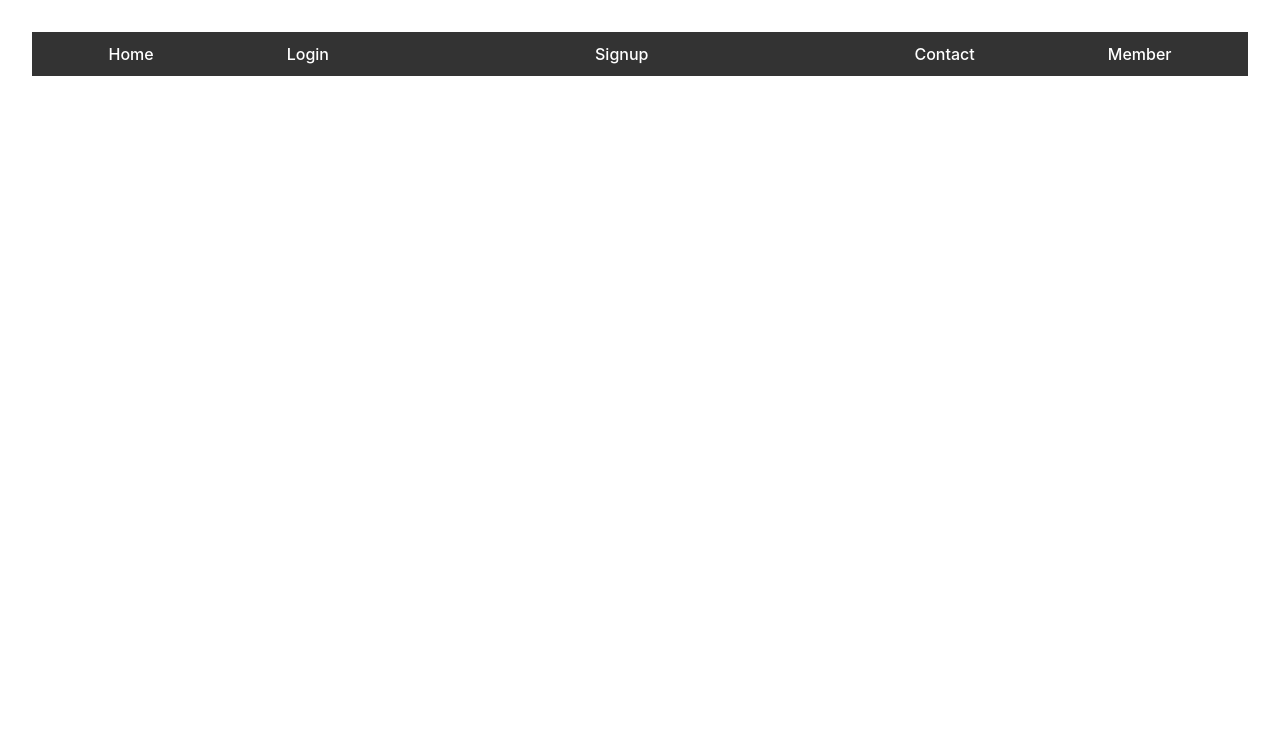
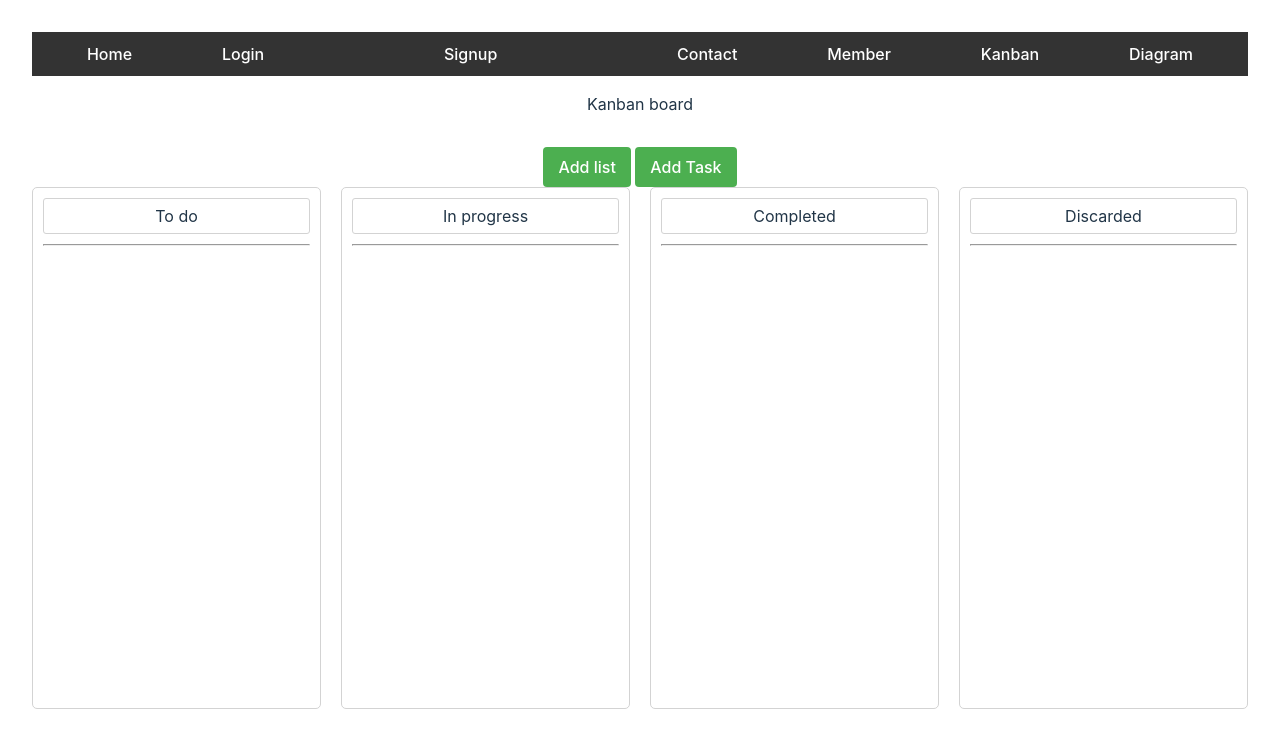
Before and after one commit to ThomasSA-Git/NodeExamProject, a Svelte app in the folder client/: page /kanban in a window 1280 px wide. Shown: the top 748 px of the page. Built offline with nearby package versions, Linux system fonts and the light colour scheme.

Commit message:
can add to kanban and start of diagram

```diff
--- a/client/package.json
+++ b/client/package.json
@@ -11,7 +11,10 @@
   "devDependencies": {
     "@sveltejs/vite-plugin-svelte": "^2.4.2",
     "svelte": "^4.0.5",
-    "svelte-navigator": "^3.2.2",
+    "svelvet": "^9.0.0",
     "vite": "^4.4.5"
+  },
+  "dependencies": {
+    "svelte-navigator": "^3.2.2"
   }
 }
--- a/client/src/App.svelte
+++ b/client/src/App.svelte
@@ -7,9 +7,11 @@
   import Member from "./pages/MemberPage/MemberPage.svelte";
   import Admin from "./pages/Admin/Admin.svelte";
   import PrivateRoute from "./components/RouteProtection/PrivateRoute.svelte";
+  import ResetPassword from "./pages/ResetPassword/ResetPassword.svelte";
+  import Kanban from "./pages/Kanban/Kanban.svelte";
   import { user, role } from "./store/stores.js";
   import { url } from "./util/apiUrl";
-  import ResetPassword from "./pages/ResetPassword/ResetPassword.svelte";
+  import Diagram from "./pages/Diagram/Diagram.svelte";
 
   import { onMount } from "svelte";
 
@@ -23,18 +25,12 @@
     }
   });
 
-  let showDropdown = false;
-
   async function handleLogout() {
     await fetch(url + "auth/logout", {
       credentials: "include",
     });
     $user = null;
     localStorage.clear();
-  }
-
-  function toggleDropdown() {
-    showDropdown = !showDropdown;
   }
 </script>
 
@@ -51,6 +47,10 @@
 
     <Link to="/memberpage">Member</Link>
 
+    <Link to="/kanban">Kanban</Link>
+
+    <Link to="/diagram">Diagram</Link>
+
     {#if $user != null && $role == "admin"}
       <Link to="/adminpage">Admin</Link>
     {/if}
@@ -66,6 +66,8 @@
     <Route path="/signup"><Signup /></Route>
     <Route path="/resetpassword"><ResetPassword /></Route>
     <Route path="/contact"><Contact /></Route>
+    <Route path="/kanban"><Kanban /></Route>
+    <Route path="/diagram"><Diagram /></Route>
     <PrivateRoute path="/memberpage" let:location>
       <Member />
     </PrivateRoute>
--- /dev/null
+++ b/client/src/assets/modal/TaskModal.svelte
@@ -0,0 +1,108 @@
+<script>
+  import { createEventDispatcher } from 'svelte';
+
+  export let addTask;
+
+  let taskName = "";
+  let description = "";
+  let url = "";
+  let startDate = "";
+  let endDate = "";
+
+  const dispatch = createEventDispatcher();
+  function handleSubmit() {
+    // Validate input fields
+    if (!taskName || !startDate || !endDate) {
+      alert("Please fill in all required fields.");
+      return;
+    }
+
+    // Dispatch an event to add the new task to the board
+    addTask({
+      name: taskName,
+      description,
+      url,
+      startDate,
+      endDate,
+    });
+
+    // Clear input fields
+    taskName = "";
+    description = "";
+    url = "";
+    startDate = "";
+    endDate = "";
+
+    // Close the modal
+    dispatch('closeModal');
+  }
+
+  function handleClose() {
+    // Clear input fields and close the modal without adding the task
+    taskName = "";
+    description = "";
+    url = "";
+    startDate = "";
+    endDate = "";
+
+    dispatch('closeModal');
+  }
+</script>
+
+<style>
+  .modal {
+    position: fixed;
+    top: 50%;
+    left: 50%;
+    transform: translate(-50%, -50%);
+    padding: 20px;
+    background-color: white;
+    border: 1px solid #ccc;
+    border-radius: 8px;
+    box-shadow: 0 2px 4px rgba(0, 0, 0, 0.1);
+    z-index: 1000;
+  }
+
+  label {
+    display: block;
+    margin-bottom: 8px;
+  }
+
+  input,
+  textarea,
+  button {
+    margin-bottom: 16px;
+  }
+
+  button {
+    padding: 8px;
+    background-color: #4caf50;
+    color: white;
+    border: none;
+    border-radius: 4px;
+    cursor: pointer;
+  }
+</style>
+
+<div class="modal">
+  <h2>New Task</h2>
+  <form on:submit|preventDefault={handleSubmit}>
+    <label for="taskName">Task Name:</label>
+    <input type="text" id="taskName" bind:value={taskName} required>
+
+    <label for="description">Description:</label>
+    <textarea id="description" bind:value={description}></textarea>
+
+    <label for="url">URL:</label>
+    <input id="url" bind:value={url}>
+
+    <label for="startDate">Start Date:</label>
+    <input type="date" id="startDate" bind:value={startDate} required>
+
+    <label for="endDate">End Date:</label>
+    <input type="date" id="endDate" bind:value={endDate} required>
+
+    <button type="submit">Create Task</button>
+  </form>
+  <button on:click={handleClose}>Close</button>
+</div>
--- /dev/null
+++ b/client/src/pages/Diagram/Diagram.svelte
@@ -0,0 +1,11 @@
+<script>
+   import { Node, Svelvet, Minimap, Controls } from 'svelvet';
+   import MyNode from './MyNode.svelte';
+
+</script>
+
+<!-- <Svelvet nodes={initialNodes} edges={initialEdges} background /> -->
+<Svelvet id="my-canvas" width="{1275}" height="{600}" TD minimap controls locked>
+  <MyNode />
+  <Node id="alpha" bgColor="red" label="My Node"/>
+</Svelvet>
--- /dev/null
+++ b/client/src/pages/Diagram/MyNode.svelte
@@ -0,0 +1,15 @@
+<script lang="ts">
+    import { Node } from 'svelvet';
+
+  function handleClick(e: CustomEvent) {
+  const { detail } = e;
+  detail.node.bgColor.set('red');
+  }
+
+  </script>
+
+  <Node id="55" let:grabHandle let:selected on:nodeClicked="{handleClick}">
+    <div use:grabHandle class:selected class="my-component">
+      <span>Click Me</span>
+    </div>
+  </Node>
--- /dev/null
+++ b/client/src/pages/Kanban/Kanban.svelte
@@ -0,0 +1,155 @@
+<script>
+  import { flip } from "svelte/animate";
+  import TaskModal from "../../assets/modal/TaskModal.svelte";
+
+  let lists = [
+    {
+      name: "To do",
+      tasks: [/* "Create github repo", "Do homework" */],
+    },
+    {
+      name: "In progress",
+      tasks: [/* "Sleep", "Eat" */],
+    },
+    {
+      name: "Completed",
+      tasks: [/* "Do dishes" */],
+    },
+    {
+      name: "Discarded",
+      tasks: [],
+    },
+  ];
+
+  let hoveringOverList;
+
+  function dragStart(event, listIndex, taskIndex) {
+    const data = { listIndex, taskIndex };
+    event.dataTransfer.setData("text/plain", JSON.stringify(data));
+  }
+
+  function drop(event, listIndex) {
+    event.preventDefault();
+    const json = event.dataTransfer.getData("text/plain");
+    const data = JSON.parse(json);
+
+    const [task] = lists[data.listIndex].tasks.splice(data.taskIndex, 1);
+
+    lists[listIndex].tasks.push(task);
+    lists = lists;
+
+    hoveringOverList = null;
+  }
+
+  function handleAddList() {
+    const newList = {
+      name: "New List",
+      tasks: [],
+    };
+
+    // Use set to update the lists array
+    lists = [...lists, newList];
+  }
+
+  // Function to handle editing list name
+  function handleEditListName(listIndex, newName) {
+    lists[listIndex].name = newName;
+  }
+
+  function addTask(newTask) {
+    // Add the new task to the first index of the lists array
+    lists[0].tasks = [newTask, ...lists[0].tasks];
+  }
+
+  // Modal logic
+  let isModalOpen = false;
+
+function openModal() {
+  isModalOpen = true;
+}
+
+function closeModal() {
+  isModalOpen = false;
+}
+
+
+</script>
+
+<p>Kanban board</p>
+
+<button on:click={handleAddList}>Add list</button>
+<button on:click={openModal}>Add Task</button>
+
+{#if isModalOpen}
+<TaskModal on:closeModal={closeModal} addTask={addTask} />
+{/if}
+
+<div style="display: flex; gap: 20px;">
+  {#each lists as list, listIndex (list)}
+    <div animate:flip class="kan-col">
+      <div
+        contenteditable="true"
+        on:input={(e) => handleEditListName(listIndex, e.target)}
+      >
+        {list.name}
+      </div>
+      <hr />
+      <ul
+        class:hovering={hoveringOverList === list.name}
+        on:dragenter={() => (hoveringOverList = list.name)}
+        on:dragleave={() => (hoveringOverList = null)}
+        on:drop={(event) => drop(event, listIndex)}
+        ondragover="return false"
+        style="list-style-type: none; padding: 0;"
+      >
+        {#each list.tasks as task, taskIndex (task)}
+          <div class="task" animate:flip>
+            <li
+              draggable={true}
+              on:dragstart={(event) => dragStart(event, listIndex, taskIndex)}
+            >
+              {task.name}
+            </li>
+          </div>
+        {/each}
+      </ul>
+    </div>
+  {/each}
+</div>
+
+<style>
+  .hovering {
+    border-color: rgb(0, 255, 34);
+  }
+  .task {
+    display: block; /* Display tasks vertically */
+  }
+  li {
+    background-color: lightgray;
+    cursor: pointer;
+    margin-bottom: 10px; /* Add margin between tasks */
+    padding: 10px;
+    border-radius: 5px; /* Rounded corners for tasks */
+  }
+  li:hover {
+    background: green;
+    color: white;
+  }
+  ul {
+    height: 40px; /* needed when empty */
+  }
+  .kan-col {
+    flex: 1;
+    border: 1px solid lightgray;
+    border-radius: 5px;
+    padding: 10px;
+    min-height: 500px;
+  }
+  /* Style for editable list name */
+  [contenteditable="true"] {
+    border: 1px solid lightgray;
+    padding: 5px;
+    border-radius: 3px;
+    margin-bottom: 10px;
+  }
+</style>
```
Also changed, not shown: client/src/assets/css/kanban.css (added, +22 -0 lines), 1 other file (tests, documents, lock files or other folders).
